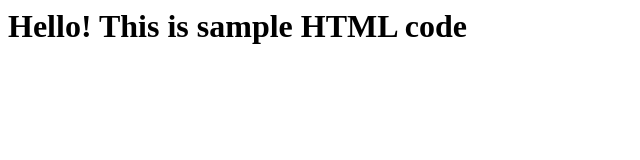
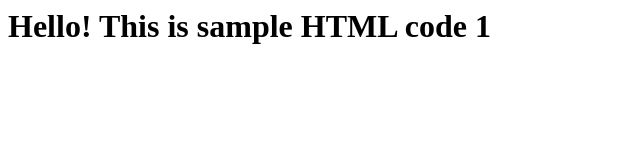
Before and after one commit to vishalsaugat/sample-html-code-2, a plain HTML site: page index.html in a window 1280 px wide. Shown: the full height of the page, 0-640 px from the left. Drawn offline with Linux system fonts and the light colour scheme.

Commit message:
Changed HTML

```diff
--- a/index.html
+++ b/index.html
@@ -1,3 +1,3 @@
 <body>
-  <h1>Hello! This is sample HTML code </h1>
+  <h1>Hello! This is sample HTML code 1</h1>
 </body>
```
